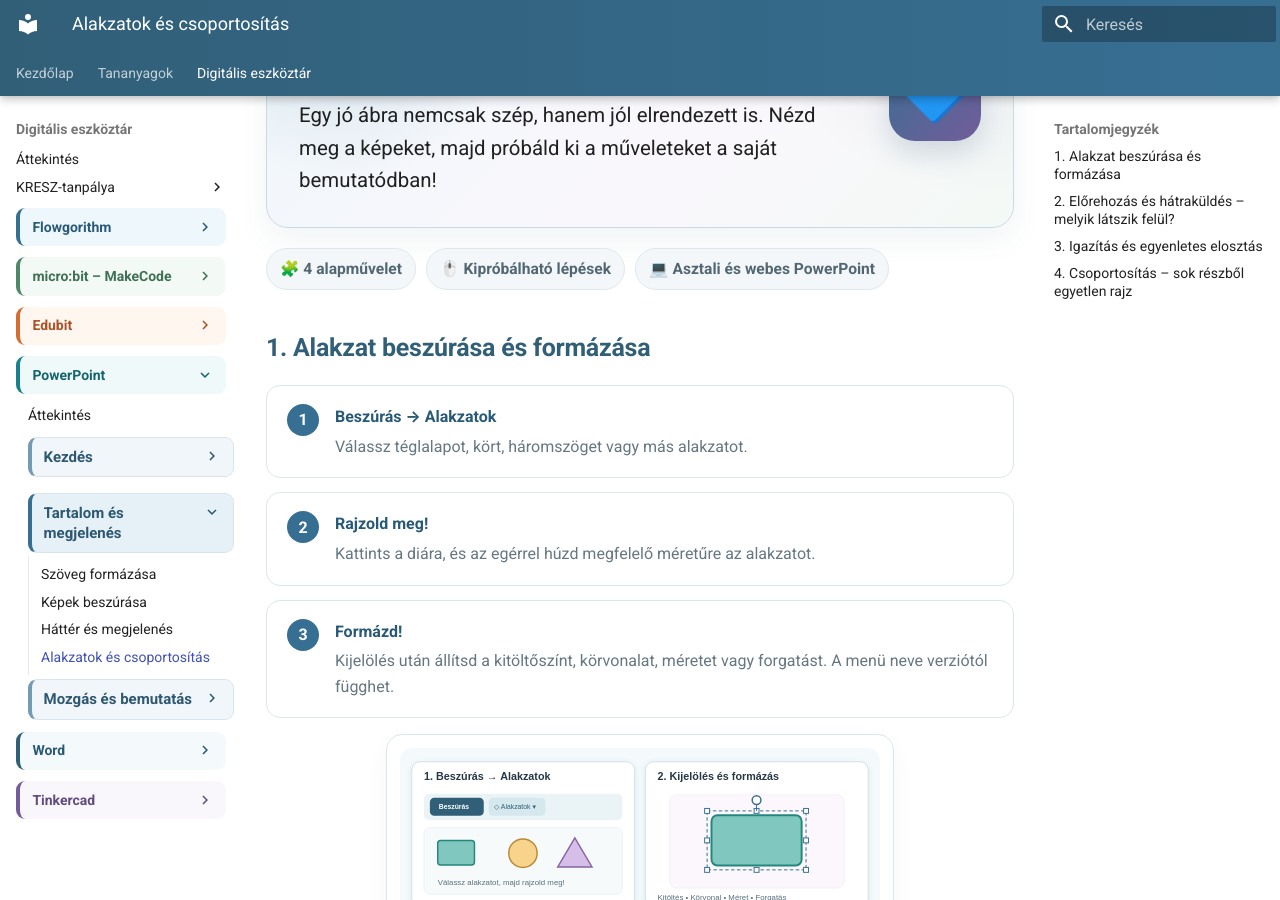
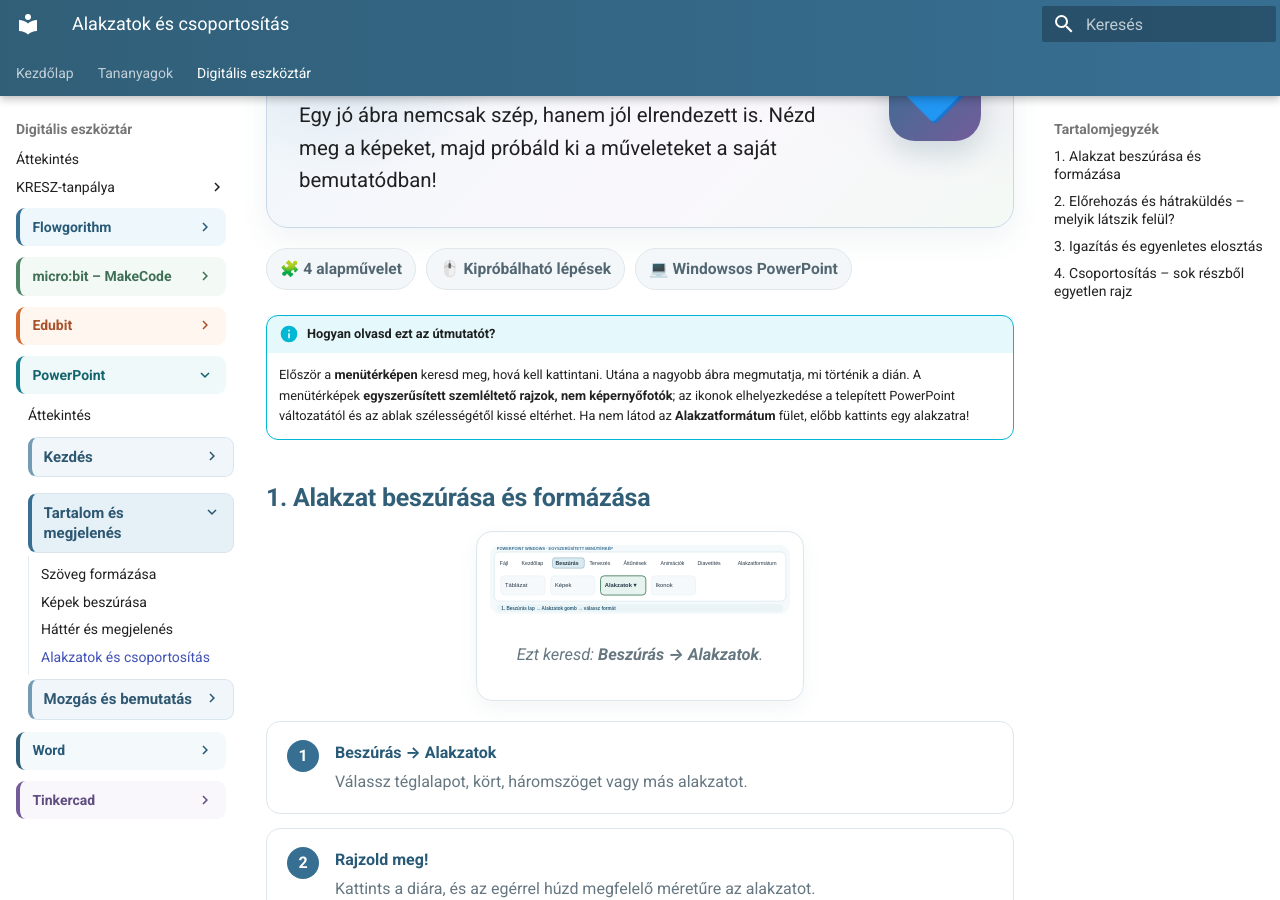
Before and after one commit to bsuszter/digitalis-eszkoztar, an MkDocs documentation site: the page built from docs/eszkoztar/powerpoint/alakzatok.md, in a window 1280 px wide and 900 px high, scrolled down 363 px. Built offline with MkDocs 1.6.1 and Material for MkDocs 9.7.7, drawn with Linux system fonts in a browser that asks for light colours; some of the changed text lies outside the part shown.

Commit message:
Add Windows PowerPoint ribbon navigation diagrams to shape guide

```diff
--- a/docs/eszkoztar/powerpoint/alakzatok.md
+++ b/docs/eszkoztar/powerpoint/alakzatok.md
@@ -2,9 +2,14 @@
 
 <div class="article-hero"><div><span class="article-kicker">DIGITÁLIS ESZKÖZTÁR · POWERPOINT</span><h2>Rajzolj alakzatokból – pontosan!</h2><p>Egy jó ábra nemcsak szép, hanem jól elrendezett is. Nézd meg a képeket, majd próbáld ki a műveleteket a saját bemutatódban!</p></div><div class="article-hero__icon">🔷</div></div>
 
-<div class="article-meta"><span>🧩 4 alapművelet</span><span>🖱️ Kipróbálható lépések</span><span>💻 Asztali és webes PowerPoint</span></div>
+<div class="article-meta"><span>🧩 4 alapművelet</span><span>🖱️ Kipróbálható lépések</span><span>💻 Windowsos PowerPoint</span></div>
+
+!!! info "Hogyan olvasd ezt az útmutatót?"
+    Először a **menütérképen** keresd meg, hová kell kattintani. Utána a nagyobb ábra megmutatja, mi történik a dián. A menütérképek **egyszerűsített szemléltető rajzok, nem képernyőfotók**; az ikonok elhelyezkedése a telepített PowerPoint változatától és az ablak szélességétől kissé eltérhet. Ha nem látod az **Alakzatformátum** fület, előbb kattints egy alakzatra!
 
 ## 1. Alakzat beszúrása és formázása
+
+<figure class="tool-figure tool-figure--wide"><a href="../../../images/eszkoztar/powerpoint/menu-01-beszuras.svg" target="_blank" rel="noopener"><img src="../../../images/eszkoztar/powerpoint/menu-01-beszuras.svg" alt="PowerPoint Windows Beszúrás fül és kiemelt Alakzatok gomb"></a><figcaption>Ezt keresd: <strong>Beszúrás → Alakzatok</strong>.</figcaption></figure>
 
 <div class="step-stack">
 <div class="step-card"><span class="step-no">1</span><div><strong>Beszúrás → Alakzatok</strong><span>Válassz téglalapot, kört, háromszöget vagy más alakzatot.</span></div></div>
@@ -19,26 +24,32 @@
 
 ## 2. Előrehozás és hátraküldés – melyik látszik felül?
 
+<figure class="tool-figure tool-figure--wide"><a href="../../../images/eszkoztar/powerpoint/menu-02-sorrend.svg" target="_blank" rel="noopener"><img src="../../../images/eszkoztar/powerpoint/menu-02-sorrend.svg" alt="PowerPoint Alakzatformátum fül és Előrehozás, Hátraküldés gombok"></a><figcaption>Előbb jelöld ki a formát! Utána: <strong>Alakzatformátum → Előrehozás / Hátraküldés</strong>.</figcaption></figure>
+
 Két alakzat takarhatja egymást. Ilyenkor a **rétegsorrend** határozza meg, melyik jelenik meg elöl. Jelöld ki az alakzatot, és keresd az **Előrehozás / Hátraküldés** parancsot!
 
 <figure class="tool-figure tool-figure--wide"><a href="../../../images/eszkoztar/powerpoint/02-sorrend.svg" target="_blank" rel="noopener"><img src="../../../images/eszkoztar/powerpoint/02-sorrend.svg" alt="Ugyanaz a kör és téglalap két eltérő rétegsorrendben"></a><figcaption>Az alakzatok nem változtak meg, csak a sorrendjük: mást takarnak el.</figcaption></figure>
 
 ## 3. Igazítás és egyenletes elosztás
 
+<figure class="tool-figure tool-figure--wide"><a href="../../../images/eszkoztar/powerpoint/menu-03-igazitas.svg" target="_blank" rel="noopener"><img src="../../../images/eszkoztar/powerpoint/menu-03-igazitas.svg" alt="PowerPoint Alakzatformátum fül és Igazítás gomb"></a><figcaption>Előbb több alakzatot jelölj ki! Utána: <strong>Alakzatformátum → Igazítás</strong>.</figcaption></figure>
+
 Ha több alakzatot használsz, könnyű ferdén, különböző távolságra elhelyezni őket.
 
 1. Jelöld ki az összeigazítandó alakzatokat (**Ctrl + kattintás** egymás után).
-2. Keresd az **Igazítás** parancsot az alakzatformázási menüben.
+2. Nyisd meg az **Alakzatformátum → Igazítás** menüt.
 3. Válassz például **Felülre igazítás** vagy **Vízszintes elosztás** műveletet. Az elérhető opciók a program verziójától és a kijelöléstől függhetnek.
 
 <figure class="tool-figure tool-figure--wide"><a href="../../../images/eszkoztar/powerpoint/03-igazitas.svg" target="_blank" rel="noopener"><img src="../../../images/eszkoztar/powerpoint/03-igazitas.svg" alt="Három rendezetlen téglalap és a pontosan egy vonalba igazított, egyenletesen elosztott változat"></a><figcaption>Az igazítás azonos vonalba rendezi, az elosztás egyenletes távolságra helyezi az alakzatokat.</figcaption></figure>
 
 ## 4. Csoportosítás – sok részből egyetlen rajz
 
+<figure class="tool-figure tool-figure--wide"><a href="../../../images/eszkoztar/powerpoint/menu-04-csoport.svg" target="_blank" rel="noopener"><img src="../../../images/eszkoztar/powerpoint/menu-04-csoport.svg" alt="PowerPoint Alakzatformátum fül és Csoportosítás gomb"></a><figcaption>Előbb több alakzatot jelölj ki! Utána: <strong>Alakzatformátum → Csoportosítás</strong>.</figcaption></figure>
+
 Ha például egy házat három-négy alakzatból építesz, külön-külön mozgatva könnyen széteshet.
 
 1. Jelöld ki az összetartozó alakzatokat (**Ctrl + kattintás**).
-2. Válaszd a **Csoportosítás** parancsot (néhány verzióban a jobb gombos menüben is megtalálod).
+2. Válaszd az **Alakzatformátum → Csoportosítás** parancsot (a jobb gombos menüben is megtalálhatod).
 3. Mozgasd meg a rajzot: minden része együtt mozdul.
 
 <figure class="tool-figure tool-figure--wide"><a href="../../../images/eszkoztar/powerpoint/04-csoport.svg" target="_blank" rel="noopener"><img src="../../../images/eszkoztar/powerpoint/04-csoport.svg" alt="Különálló házalakzatok és egyetlen közös kijelölési keretben lévő csoport"></a><figcaption>A közös kijelölési keret jelzi, hogy a részeket együtt kezelheted.</figcaption></figure>
```
Also changed, not shown: docs/images/eszkoztar/powerpoint/menu-01-beszuras.svg (added), docs/images/eszkoztar/powerpoint/menu-02-sorrend.svg (added), docs/images/eszkoztar/powerpoint/menu-03-igazitas.svg (added), docs/images/eszkoztar/powerpoint/menu-04-csoport.svg (added).
